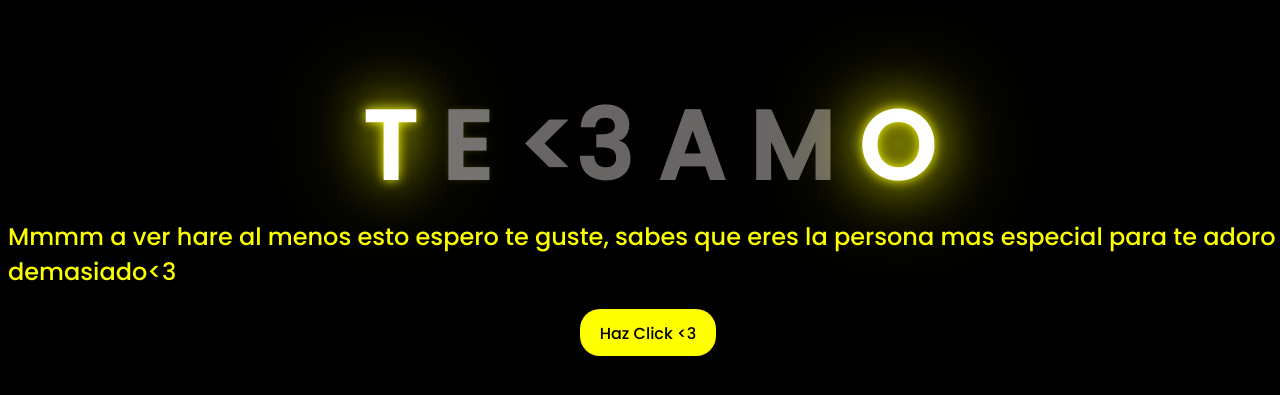
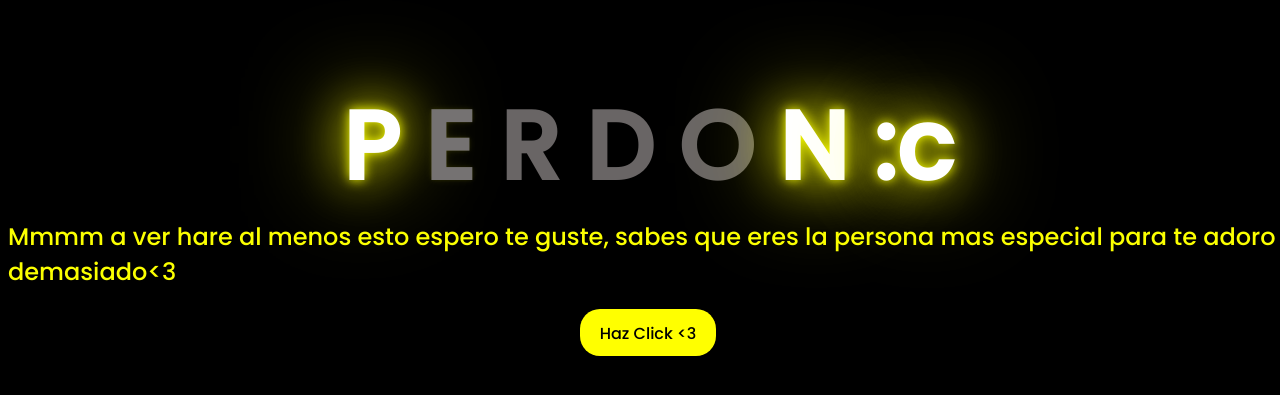
Before and after one commit to beleforn/teamoPaw, a plain HTML site: page index.html in a window 1280 px wide. Shown: the part 193-588 px from the top of the page. Drawn offline with Linux system fonts and the light colour scheme.

Commit message:
Update index.html

```diff
--- a/index.html
+++ b/index.html
@@ -11,12 +11,13 @@
 <body>
     <div class="greetings">
 
-        <span>T</span>
+        <span>P</span>
         <span>E</span>
-        <span><3</span>
-        <span>A</span>
-        <span>M</span>
+        <span>R</span>
+        <span>D</span>
         <span>O</span>
+        <span>N</span>
+        <span>:c</span>
     </div>
     <div class="description">
         <span>Mmmm a ver hare al menos esto espero te guste, sabes que eres la persona mas especial para te adoro demasiado<3</span>
```
